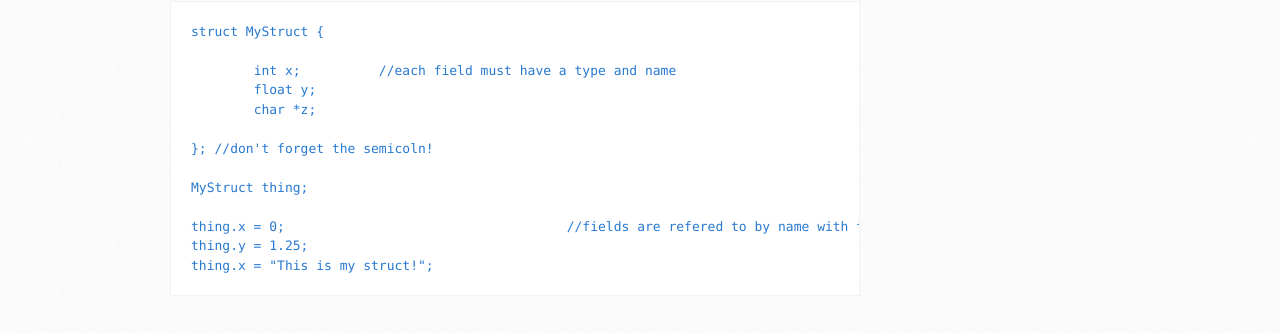
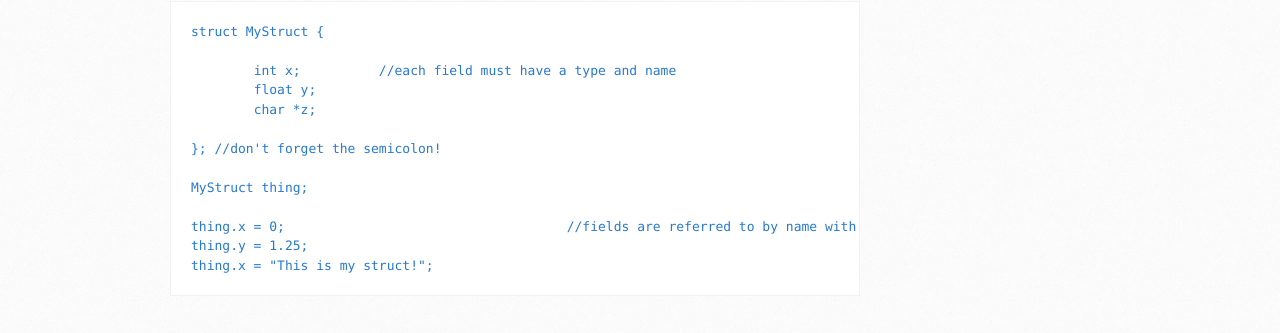
Before and after one commit to TTU-CSC/ttu-csc.github.com, a Jekyll site: the page built from _posts/2015-07-08-struct.markdown, in a window 1280 px wide. Shown: the part 687-1020 px from the top of the page. Built offline with Jekyll 4.4.1, drawn with Linux system fonts in a browser that asks for light colours.

Commit message:
Update 2015-07-08-struct.markdown

```diff
--- a/_posts/2015-07-08-struct.markdown
+++ b/_posts/2015-07-08-struct.markdown
@@ -19,10 +19,10 @@
 		float y;
 		char *z;
 
-	}; //don't forget the semicoln!
+	}; //don't forget the semicolon!
 
 	MyStruct thing;
 
-	thing.x = 0;					//fields are refered to by name with the . operator
+	thing.x = 0;					//fields are referred to by name with the . operator
 	thing.y = 1.25;
 	thing.x = "This is my struct!";
```
